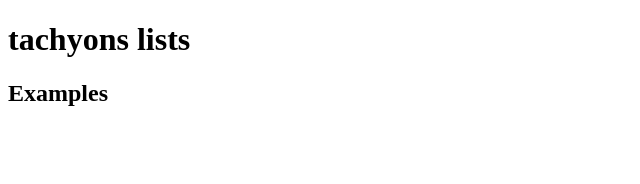
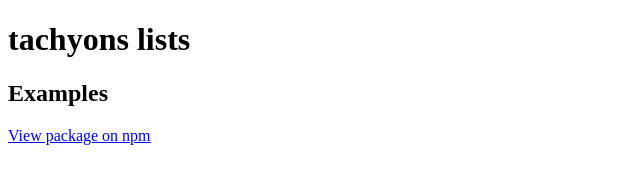
Before and after one commit to mrmrs/tachyons-lists, a website: page index.html in a window 1280 px wide. Shown: the whole page, without its empty margins (0-640 px from the left). Drawn offline with Linux system fonts and the light colour scheme.

Commit message:
Adding link to npm module

```diff
--- a/index.html
+++ b/index.html
@@ -13,5 +13,6 @@
   <body>
     <h1>tachyons lists</h1>
     <h2>Examples</h2>
+    <a href="http://npmjs.org/package/tachyons-lists" title="tachyons-lists">View package on npm</a>
   </body>
 </html>
```
